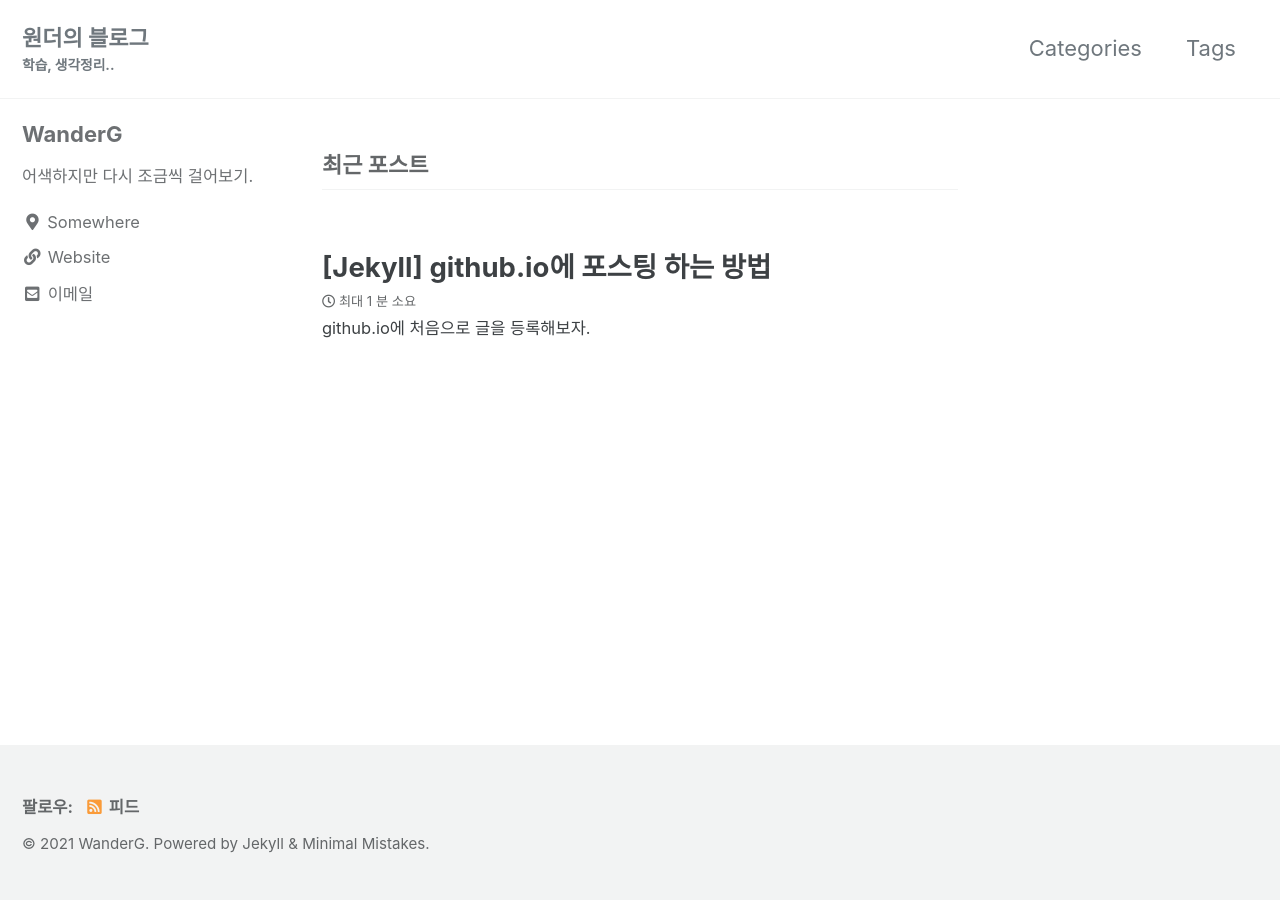
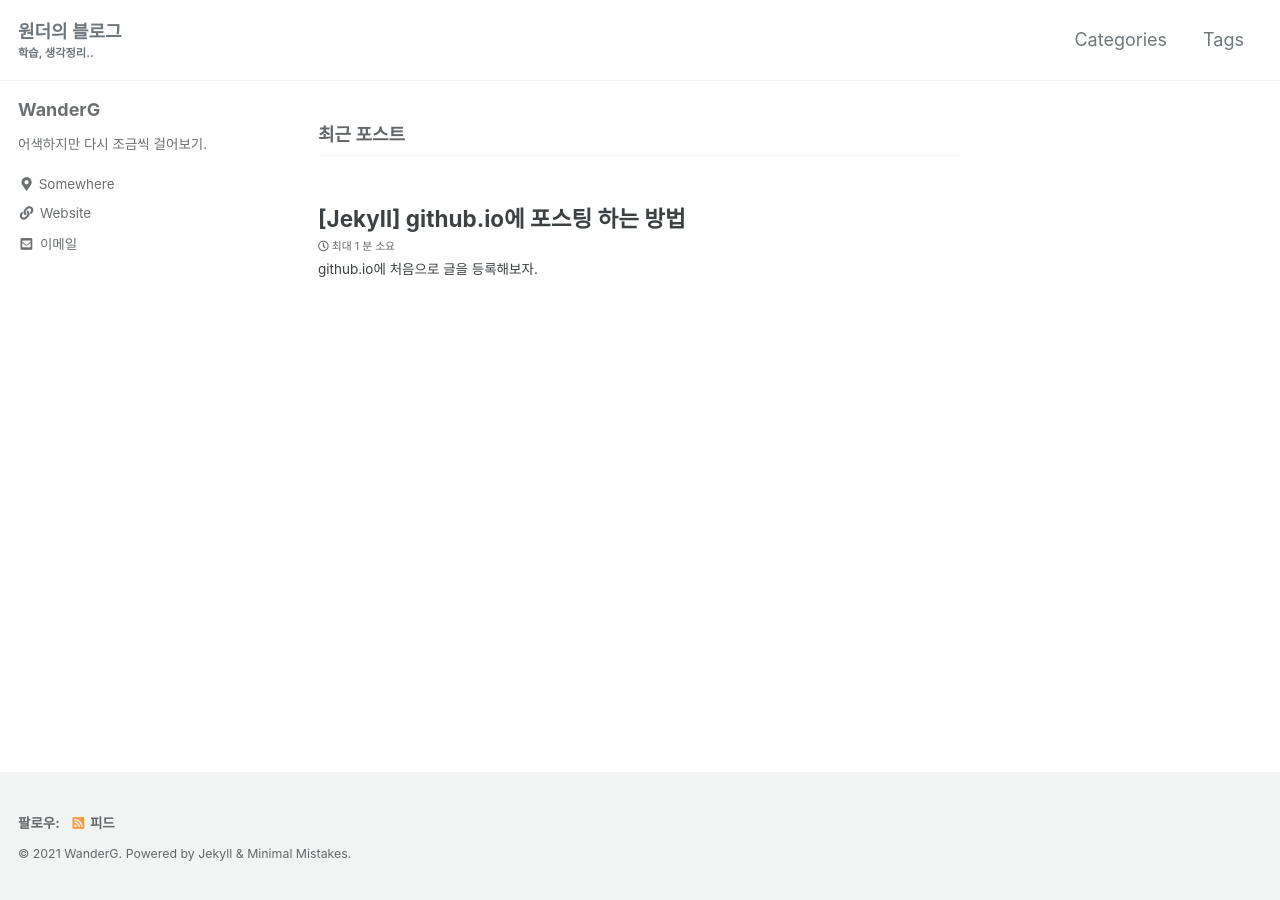
Before and after one commit to wanderg84/wanderg84.github.io, a Jekyll site: the page built from index.html, in a window 1280 px wide. Built offline with Jekyll 4.4.1, drawn with Linux system fonts in a browser that asks for light colours; cached includes are drawn as plain includes; the list of posts is cut into pages by our own code.

Commit message:
Update main.scss

```diff
--- a/assets/css/main.scss
+++ b/assets/css/main.scss
@@ -8,17 +8,22 @@
 @import "minimal-mistakes"; // main partials
 
 html {
-    font-size: 14px; // originally 16px
+  font-size: 12px; // change to whatever
+
+  @include breakpoint($small) {
+    font-size: 12px; // change to whatever
+  }
+
   @include breakpoint($medium) {
-        font-size: 16px; // originally 18px
+    font-size: 14px; // change to whatever
   }
 
   @include breakpoint($large) {
-        font-size: 20px; // originally 20px
+    font-size: 16px; // change to whatever
   }
 
   @include breakpoint($x-large) {
-        font-size: 22px; // originally 22px
+    font-size: 18px; // change to whatever
   }
 }
 
```
Lines whose indentation alone changed are shown as unchanged.
